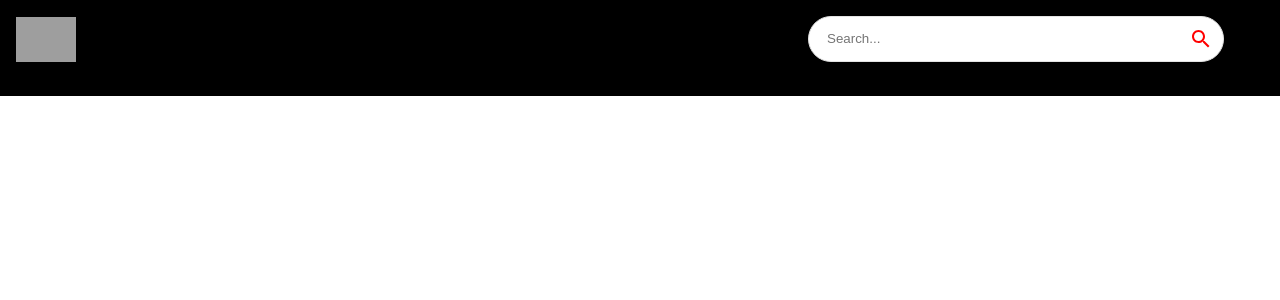
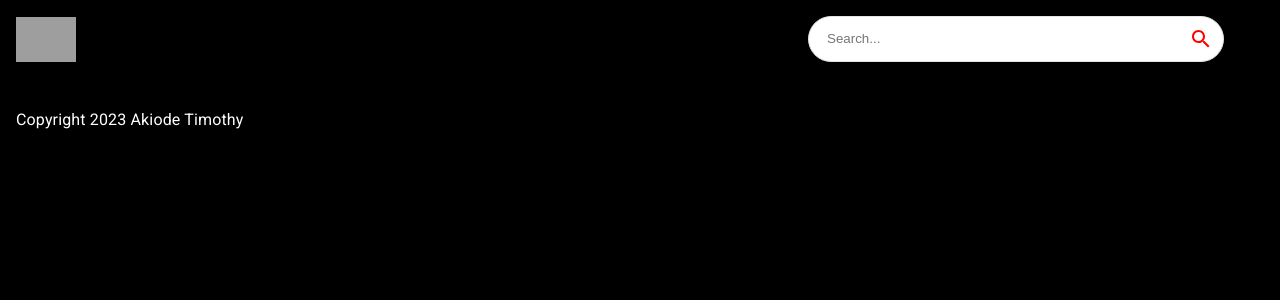
Before and after one commit to Timbaron/metube, a React (Create React App) app: page / in a window 1280 px wide. Shown: the top 300 px of the page. Built offline with nearby package versions, Linux system fonts and the light colour scheme; grey boxes are pictures that could not be loaded.

Commit message:
Initialize sidebar

```diff
--- a/src/components/Feed.jsx
+++ b/src/components/Feed.jsx
@@ -1,8 +1,17 @@
-import React from 'react'
+import React, {useState, useEffect} from 'react'
+import {Box, Stack, Typography} from '@mui/material'
 
 const Feed = () => {
   return (
-    <div>Feed</div>
+    <Stack sx={{flexDirection: {sx: 'column', md: 'row'}}}>
+      <Box sx={{height: {sx: 'auto', md: '92vh'},BorderRight: '1px solid #3d3d3d', px: {sx: 0, md:2}}}>
+        SideBar
+
+        <Typography className="compyright" varient="body2" sx={{mt:1.5, color: '#fff'}}>
+          Copyright 2023 Akiode Timothy
+        </Typography>
+      </Box>
+    </Stack>
   )
 }
 
```
